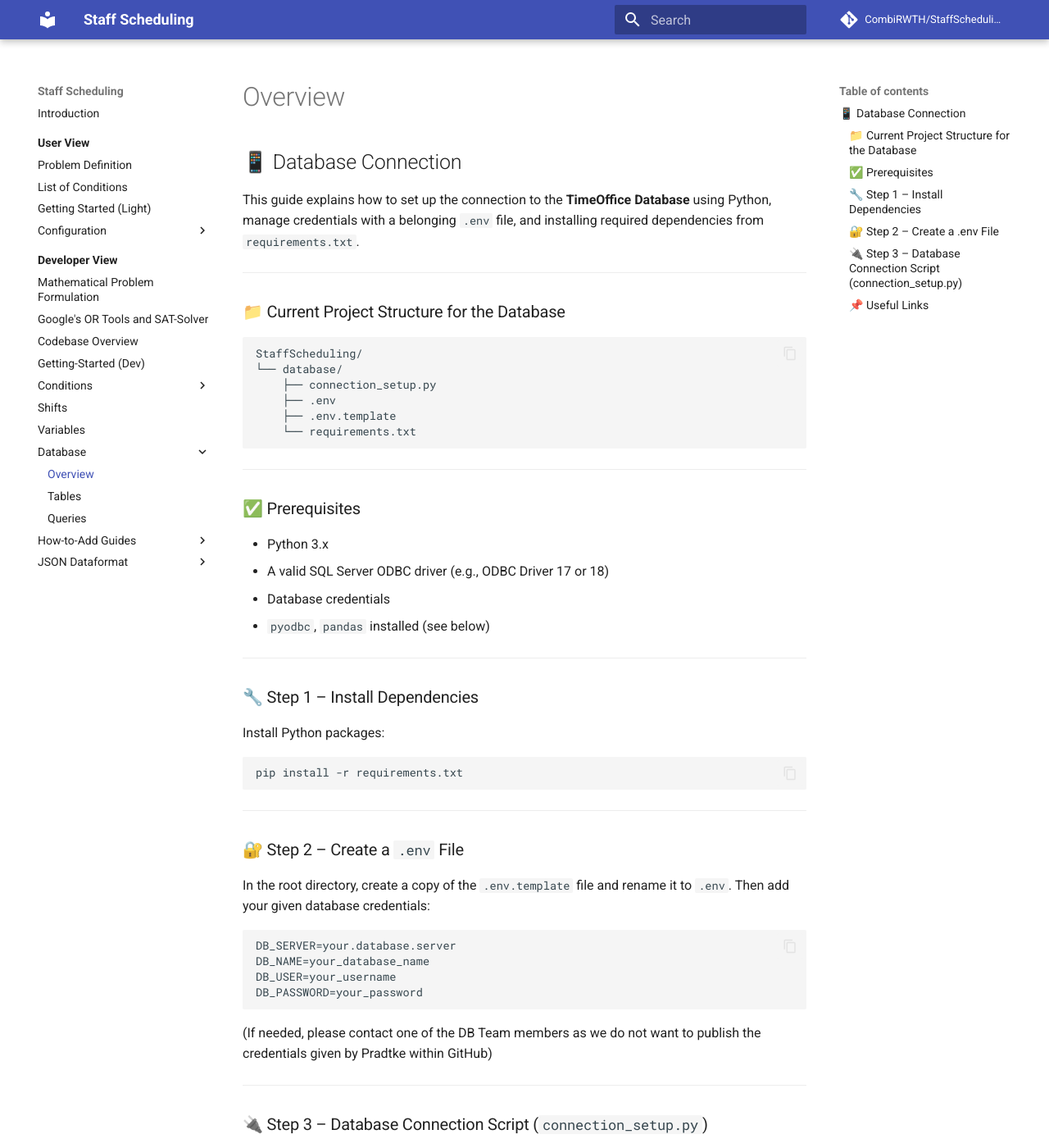
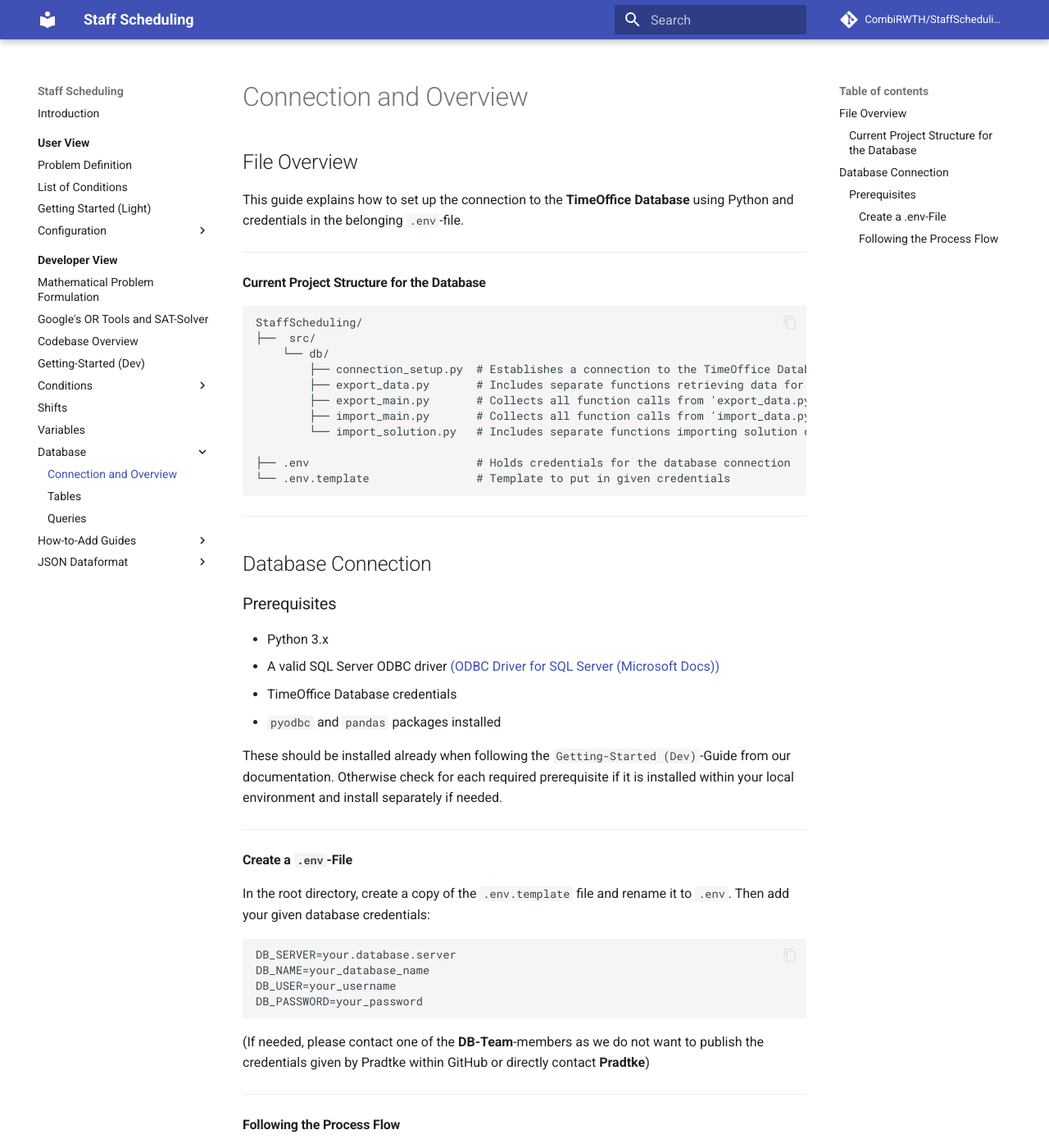
Before and after one commit to CombiRWTH/StaffScheduling, an MkDocs documentation site: the page built from docs/developer-view/database-overview/database-connection.md, in a window 1280 px wide and 1400 px high. Shown: the whole window at 82% size. Built offline with MkDocs 1.6.1 and Material for MkDocs 9.7.7, drawn with Linux system fonts in a browser that asks for light colours; comment, search, counter and statistics services are not loaded; some of the changed text lies outside the part shown.

Commit message:
Change files accordingly

````diff
--- a/docs/developer-view/database-overview/database-connection.md
+++ b/docs/developer-view/database-overview/database-connection.md
@@ -1,42 +1,41 @@
-# 📱 Database Connection
+# File Overview
 
-This guide explains how to set up the connection to the **TimeOffice Database** using Python, manage credentials with a belonging `.env` file, and installing required dependencies from `requirements.txt`.
+This guide explains how to set up the connection to the **TimeOffice Database** using Python and credentials in the belonging `.env`-file.
 
 ---
 
-## 📁 Current Project Structure for the Database
+### Current Project Structure for the Database
 
 ```
 StaffScheduling/
-└── database/
-    ├── connection_setup.py
-    ├── .env
-    ├── .env.template
-    └── requirements.txt
+├──  src/
+    └── db/
+        ├── connection_setup.py  # Establishes a connection to the TimeOffice Database
+        ├── export_data.py       # Includes separate functions retrieving data for our algorithm
+        ├── export_main.py       # Collects all function calls from 'export_data.py' with an established connection
+        ├── import_main.py       # Collects all function calls from 'import_data.py' with an established connection
+        └── import_solution.py   # Includes separate functions importing solution data from our algorithm
+
+├── .env                         # Holds credentials for the database connection
+└── .env.template                # Template to put in given credentials
 ```
 
 ---
 
-## ✅ Prerequisites
+# Database Connection
+
+## Prerequisites
 
 * Python 3.x
-* A valid SQL Server ODBC driver (e.g., ODBC Driver 17 or 18)
-* Database credentials
-* `pyodbc`, `pandas` installed (see below)
+* A valid SQL Server ODBC driver [(ODBC Driver for SQL Server (Microsoft Docs))](https://learn.microsoft.com/sql/connect/odbc/)
+* TimeOffice Database credentials
+* `pyodbc` and `pandas` packages installed
+
+These should be installed already when following the `Getting-Started (Dev)`-Guide from our documentation. Otherwise check for each required prerequisite if it is installed within your local environment and install separately if needed.
 
 ---
 
-## 🔧 Step 1 – Install Dependencies
-
-Install Python packages:
-
-```bash
-pip install -r requirements.txt
-```
-
----
-
-## 🔐 Step 2 – Create a `.env` File
+### Create a `.env`-File
 
 In the root directory, create a copy of the `.env.template` file and rename it to `.env`. Then add your given database credentials:
 
@@ -46,26 +45,12 @@ DB_NAME=your_database_name
 DB_USER=your_username
 DB_PASSWORD=your_password
 ```
- (If needed, please contact one of the DB Team members as we do not want to publish the credentials given by Pradtke within GitHub)
+ (If needed, please contact one of the **DB-Team**-members as we do not want to publish the credentials given by Pradtke within GitHub or directly contact **Pradtke**)
 
 ---
 
-## 🔌 Step 3 – Database Connection Script (`connection_setup.py`)
+### Following the Process Flow
 
-Run the given connection file by the following command;
-
-```bash
-python database/connection_setup.py
-```
-
-If everything is configured correctly, this will print a sample from the `TPersonal` table within a newly created file.
-(Eventually you need to use command **python3** instead.)
+From now on you can follow on with the commands within the `Getting-Started (Dev)`-Guide or refer to the other database documentation files for further understanding.
 
 ---
-
-## 📌 Useful Links
-
-* [ODBC Driver for SQL Server (Microsoft Docs)](https://learn.microsoft.com/sql/connect/odbc/)
-* [pyodbc Documentation](https://github.com/mkleehammer/pyodbc)
-
----
--- a/mkdocs.yml
+++ b/mkdocs.yml
@@ -48,7 +48,7 @@ nav:
       - Shifts: developer-view/shifts.md
       - Variables: developer-view/variables.md
       - Database:
-            - Overview: developer-view/database-overview/database-connection.md
+            - Connection and Overview: developer-view/database-overview/database-connection.md
             - Tables: developer-view/database-overview/database-tables.md
             - Queries: developer-view/database-overview/database-queries.md
       - How-to-Add Guides:
````
Also changed, not shown: docs/developer-view/database-overview/database-queries.md (+2 -2 lines).
